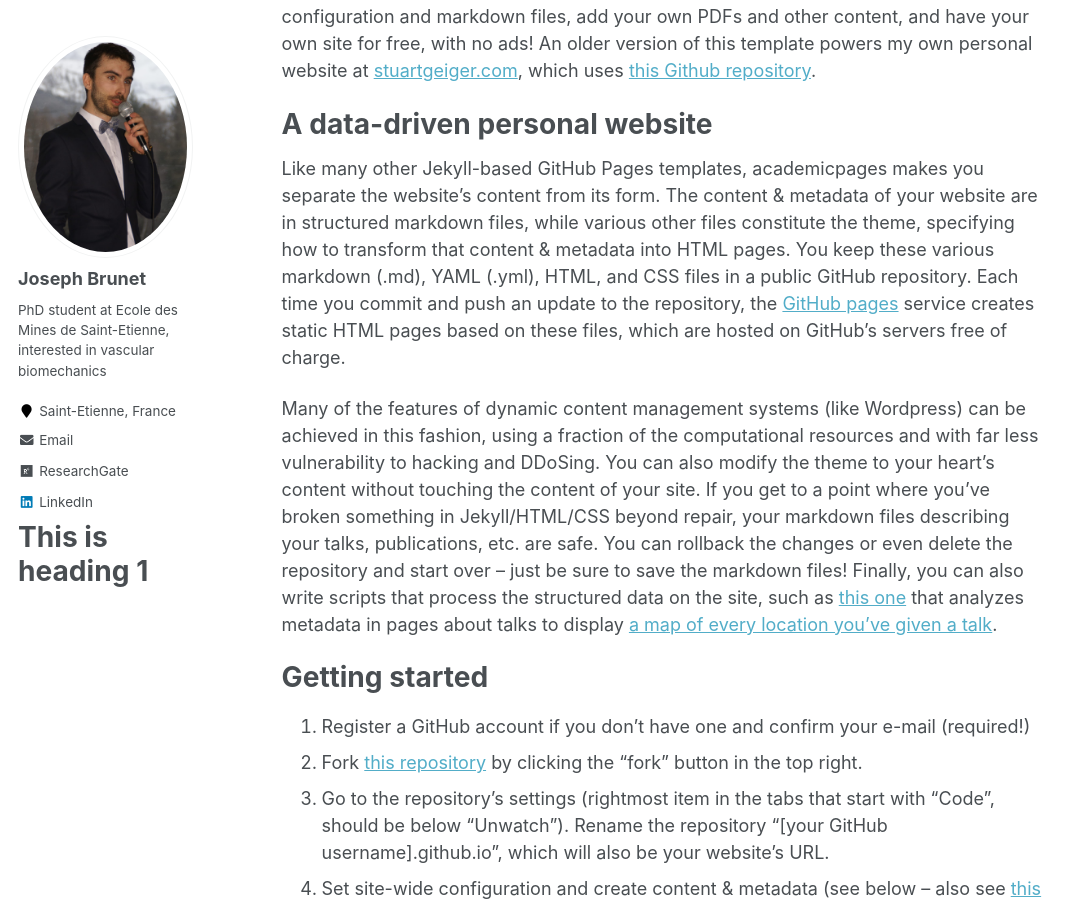
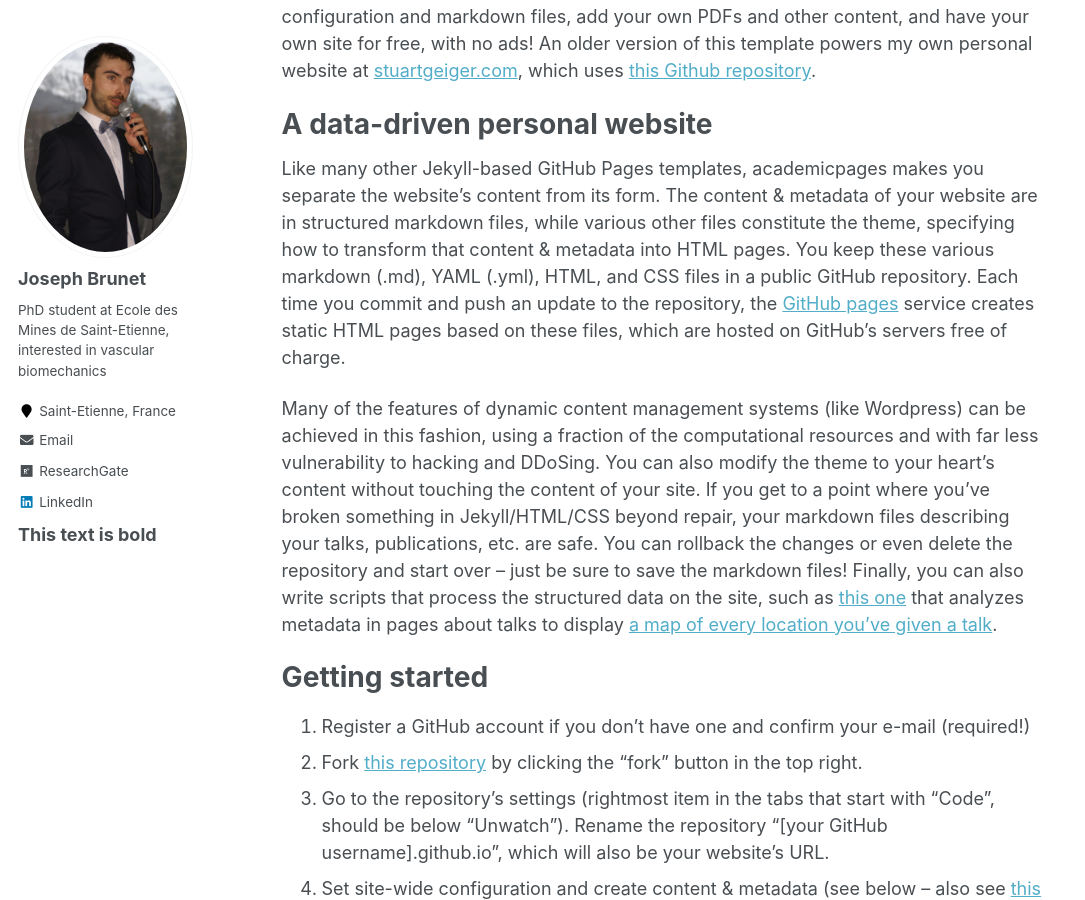
Before and after one commit to JosephBrunet/JosephBrunet.github.io, a Jekyll site: the page built from _pages/about.md, in a window 1280 px wide and 900 px high, scrolled down 664 px. Shown: the whole window, without its empty margins (0-1085 px from the left). Built offline with Jekyll 4.4.1, drawn with Linux system fonts in a browser that asks for light colours.

Commit message:
Update author-profile.html

```diff
--- a/_includes/author-profile.html
+++ b/_includes/author-profile.html
@@ -120,5 +120,7 @@
 {% endif %}
     </ul>
   </div>
-   <h1>This is heading 1</h1>
+  <div>
+    <b>This text is bold</b>
+  </div>
 </div>
```
